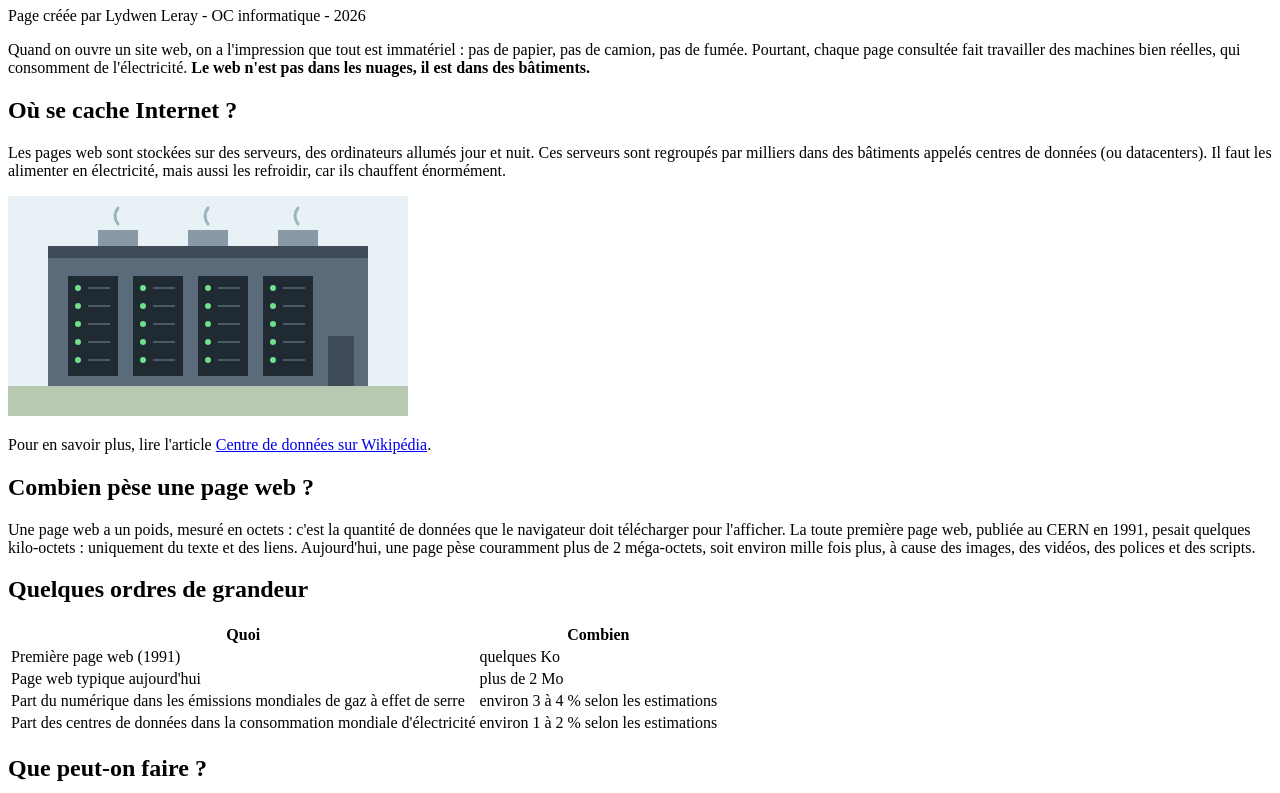
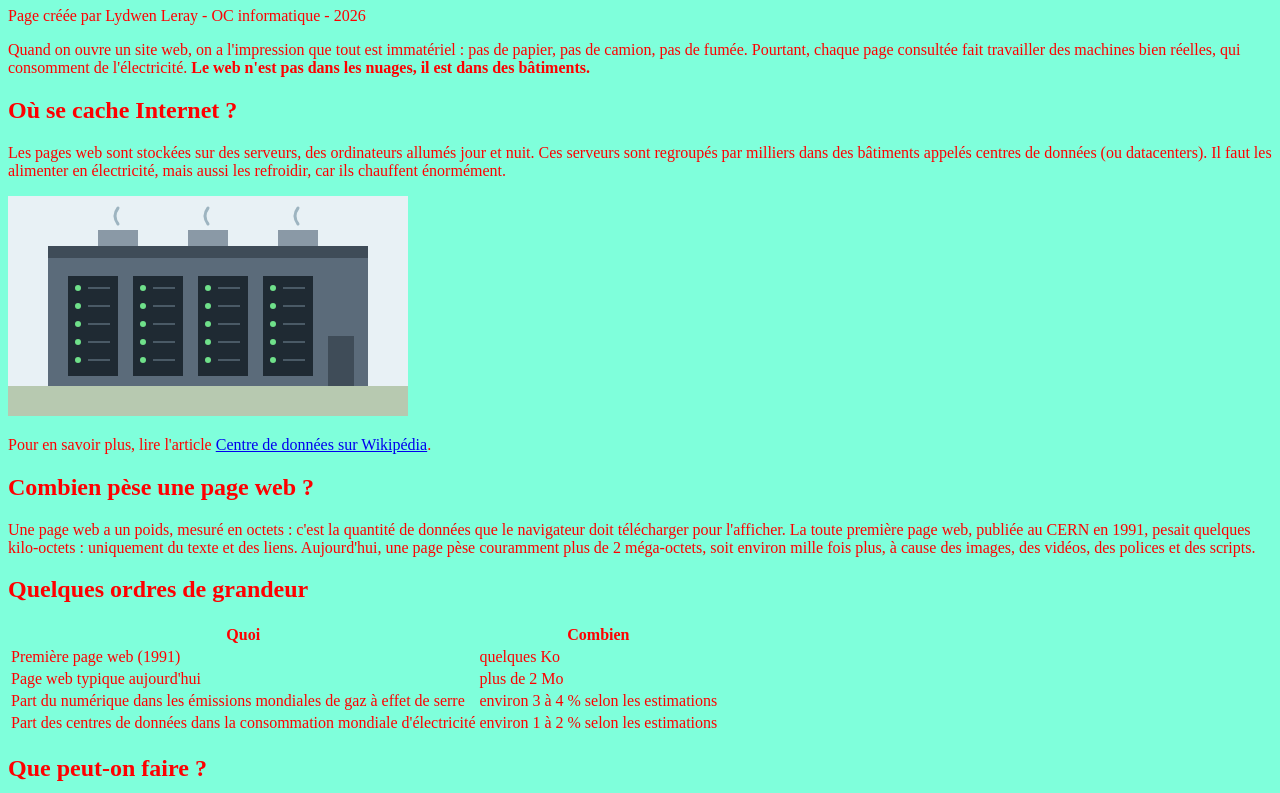
Before and after one commit to Lydwen08/tp-durability, a plain HTML site: page index.html in a window 1280 px wide. Shown: the part 73-866 px from the top of the page. Drawn offline with Linux system fonts and the light colour scheme.

Commit message:
J'ai changé la couleur du texte, la couleur de l'arrière plan et la taille en cm entre les lignes

```diff
--- a/style.css
+++ b/style.css
@@ -1 +1,6 @@
 /* Feuille de style de la page « Le poids caché du web » */
+body {
+    color: #ff0000;
+    background-color: rgb(127, 255, 219);
+    line-height: 1,75cm;
+}
```
Also changed, not shown: index.html (+1 -0 lines).
